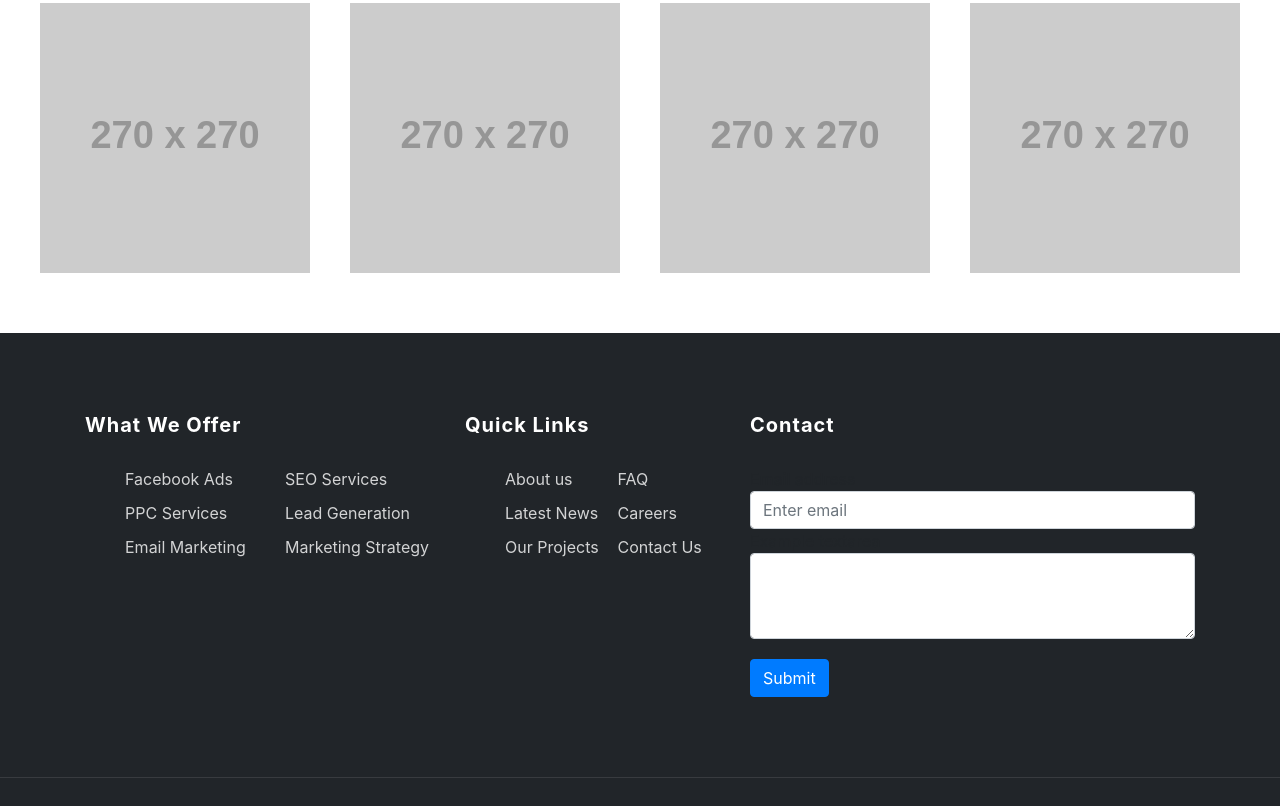
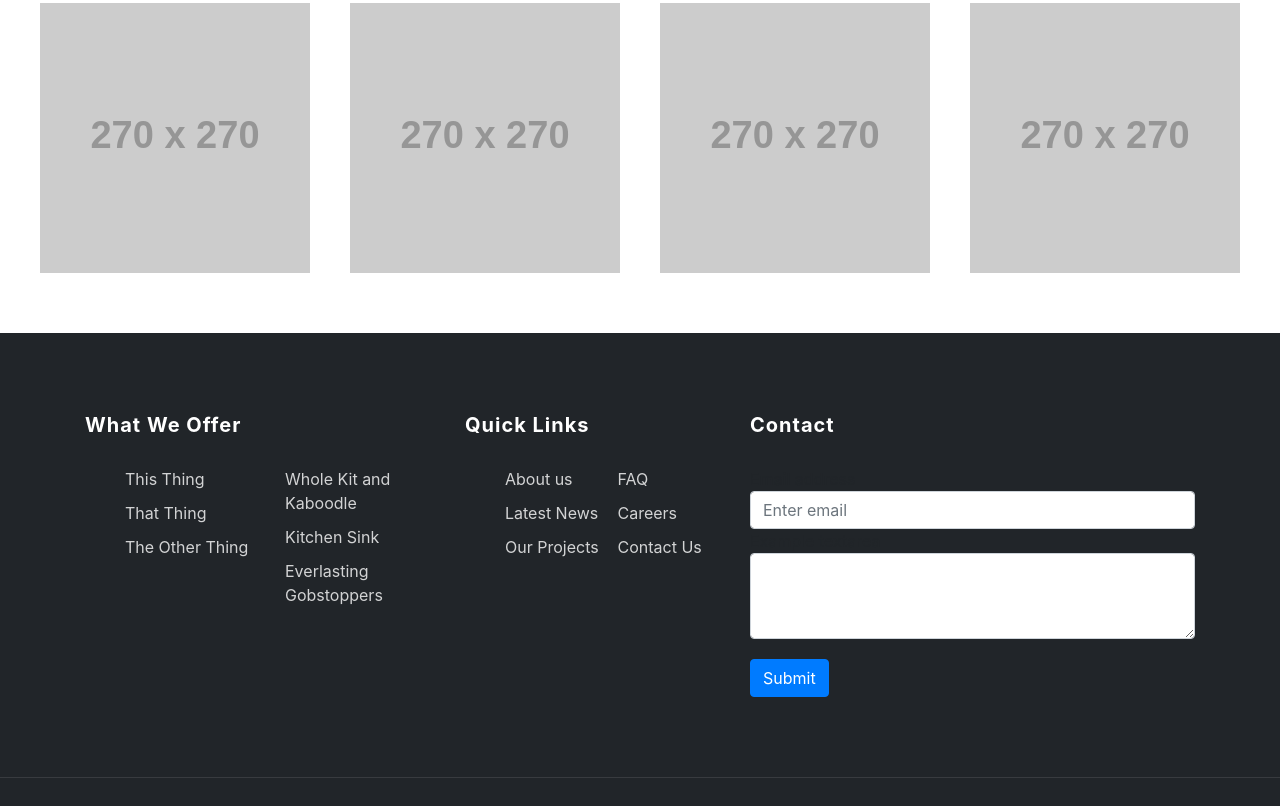
Before and after one commit to DewofyourYouth/one-page-template, a website: page index.html in a window 1280 px wide. Shown: the part 3323-4129 px from the top of the page. Drawn offline with nearby package versions, Linux system fonts and the light colour scheme; placeholder pictures from the web are drawn by us.

Commit message:
what we offer

```diff
--- a/index.html
+++ b/index.html
@@ -337,12 +337,12 @@
                   <div class="col-md-6 col-lg-4">
                     <h5 class="footer-modern-title oh-desktop"><span class="d-inline-block wow slideInLeft text-white">What We Offer</span></h5>
                     <ul class="footer-modern-list pb-3">
-                      <li><a href="#">Facebook Ads</a></li>
-                      <li><a href="#">PPC Services</a></li>
-                      <li><a href="#">Email Marketing</a></li>
-                      <li><a href="#">SEO Services</a></li>
-                      <li><a href="#">Lead Generation</a></li>
-                      <li><a href="#">Marketing Strategy</a></li>
+                      <li><a href="#">This Thing</a></li>
+                      <li><a href="#">That Thing</a></li>
+                      <li><a href="#">The Other Thing</a></li>
+                      <li><a href="#">Whole Kit and Kaboodle</a></li>
+                      <li><a href="#">Kitchen Sink</a></li>
+                      <li><a href="#">Everlasting Gobstoppers</a></li>
                     </ul>
                   </div>
                   <div class="col-md-6 col-lg-4 col-xl-3 pt-6">
```
